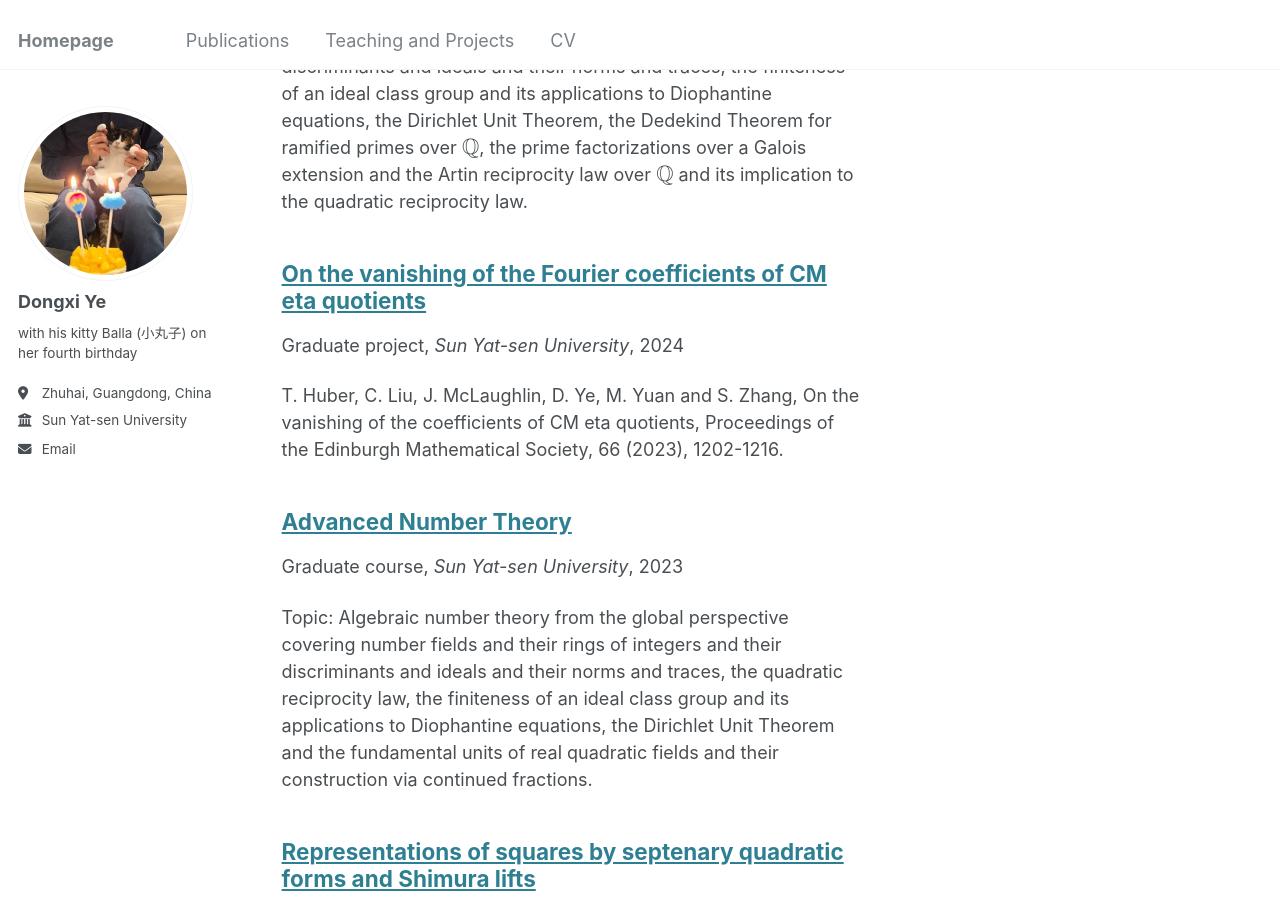
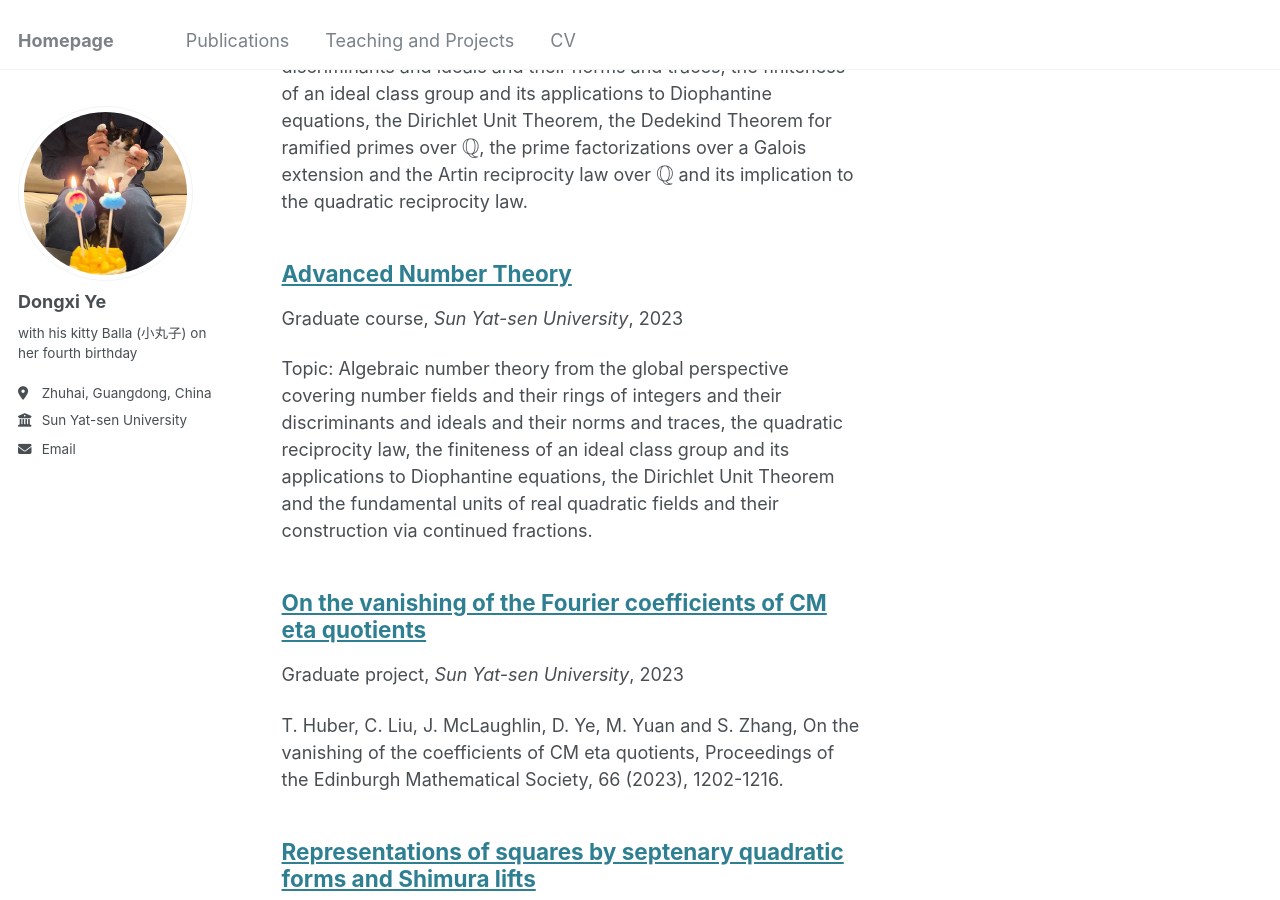
Before and after one commit to Dongxi-Ye/homepage, a Jekyll site: the page built from _pages/teaching.html, in a window 1280 px wide and 900 px high, scrolled down 659 px. Built offline with Jekyll 4.4.1, drawn with Linux system fonts in a browser that asks for light colours.

Commit message:
Update and rename Project 2024.md to Project 2023PEMS.md

```diff
--- a/_teaching/Project 2024.md
+++ b/_teaching/Project 2023PEMS.md
@@ -3,7 +3,7 @@ title: "On the vanishing of the Fourier coefficients of CM eta quotients"
 collection: teaching
 type: "Graduate project"
 venue: "Sun Yat-sen University"
-date: 2024-03-01
+date: 2023-05-01
 ---
 
 T. Huber, C. Liu, J. McLaughlin, D. Ye, M. Yuan and S. Zhang, On the vanishing of the coefficients of CM eta quotients, Proceedings of the Edinburgh Mathematical Society, 66 (2023), 1202-1216.
```
